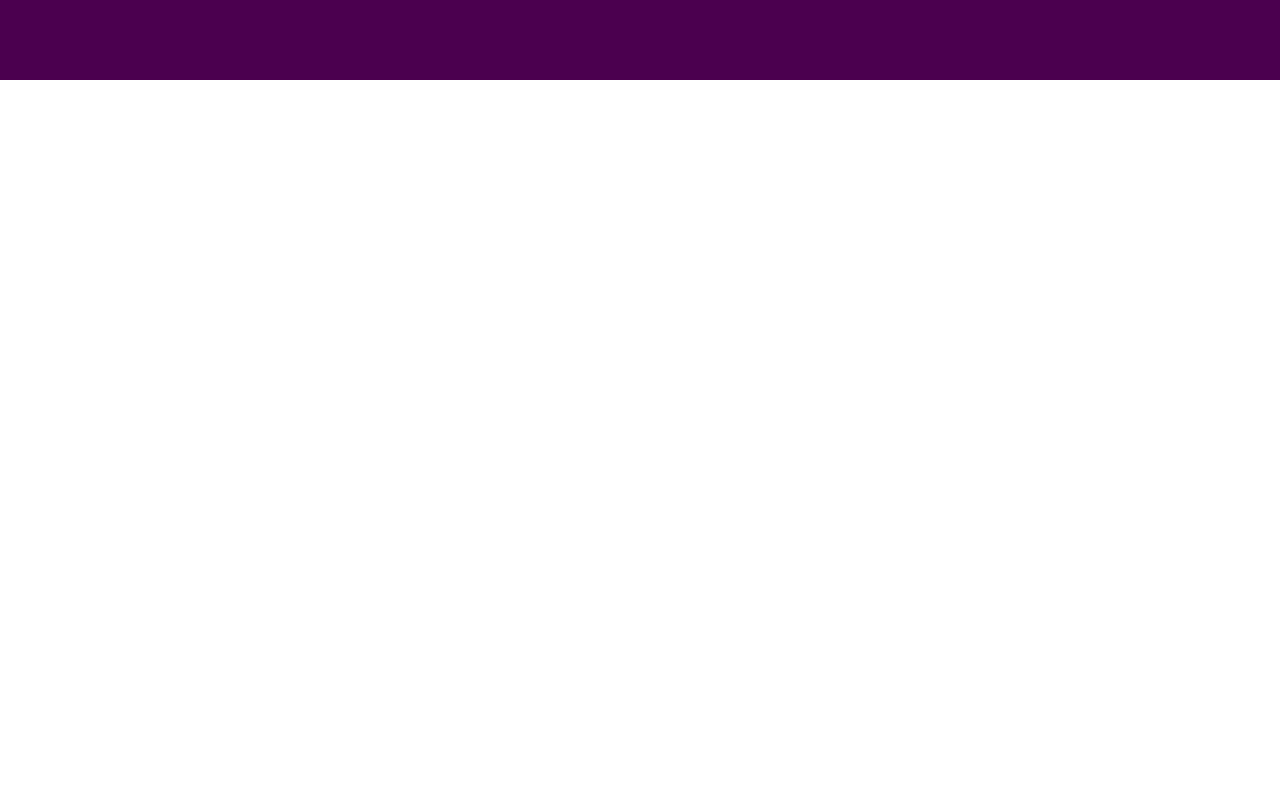
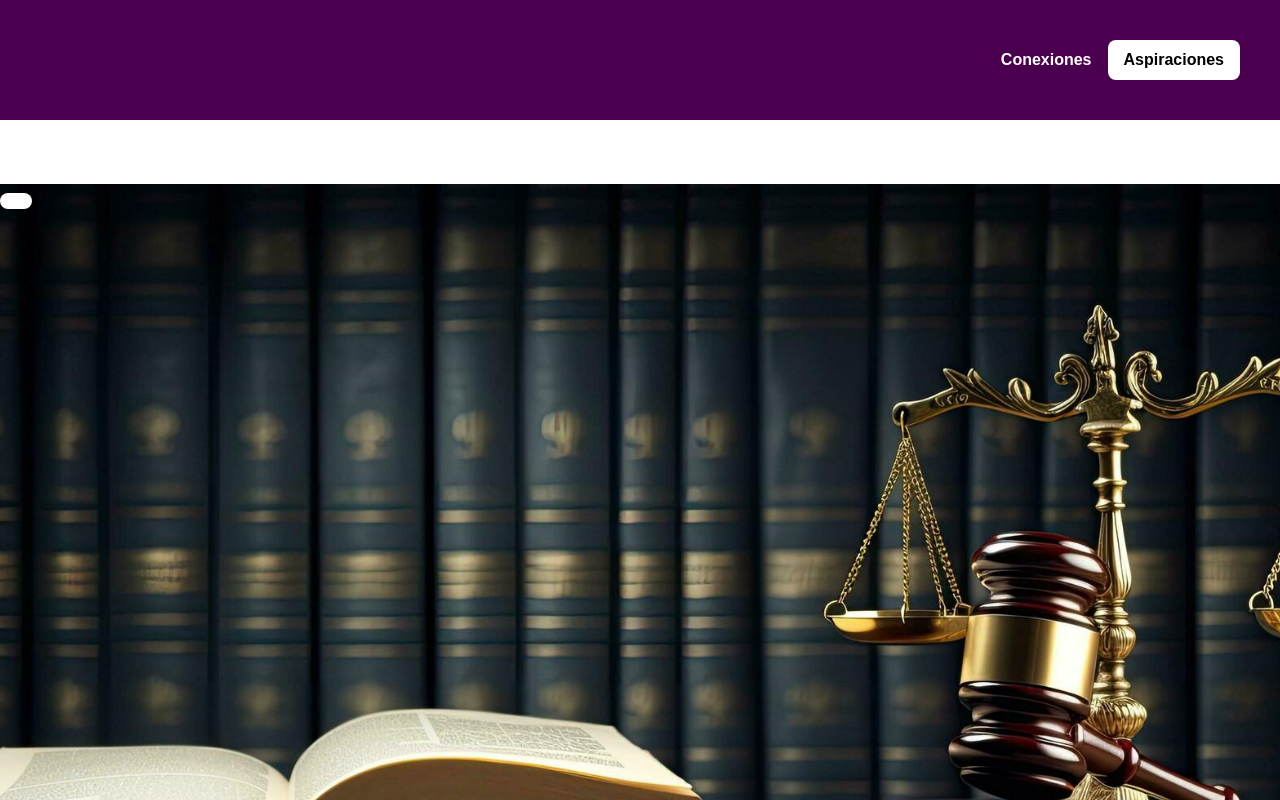
Before and after one commit to Kathy-Jim/My-portfolio, a Next.js app: page / in a window 1280 px wide. Shown: the top 800 px of the page. Built offline with nearby package versions, Linux system fonts and the light colour scheme.

Commit message:
Creación de botones y background

```diff
--- a/src/app/page.tsx
+++ b/src/app/page.tsx
@@ -3,9 +3,25 @@ import Image from "next/image";
 
 export default function Home() {
   return (
-    <header className= " bg-fuchsia-950 text-white">
-      <div className="container mx-auto flex justify-between items-center p-10">
+    <><header className=" bg-fuchsia-950 text-white mb-16" >
+      <div className="container mx-auto flex justify-end items-center p-10">
+        <button className="text-white py-2 px-4 rounded-lg font-bold">
+            Conexiones
+        </button>
+        <button className="bg-white text-black py-2 px-4 rounded-lg font-bold">
+            Aspiraciones
+          </button>
       </div>
     </header>
+
+    <div
+        className="bg-cover bg-center w-full min-h-screen"
+        style={{ backgroundImage: "url('/img/back_ground.jpg')" }}
+      >
+
+        <button className="bg-white text-black py-2 px-4 rounded-lg font-bold"></button>
+
+      </div>
+    </>
   );
 }
```
